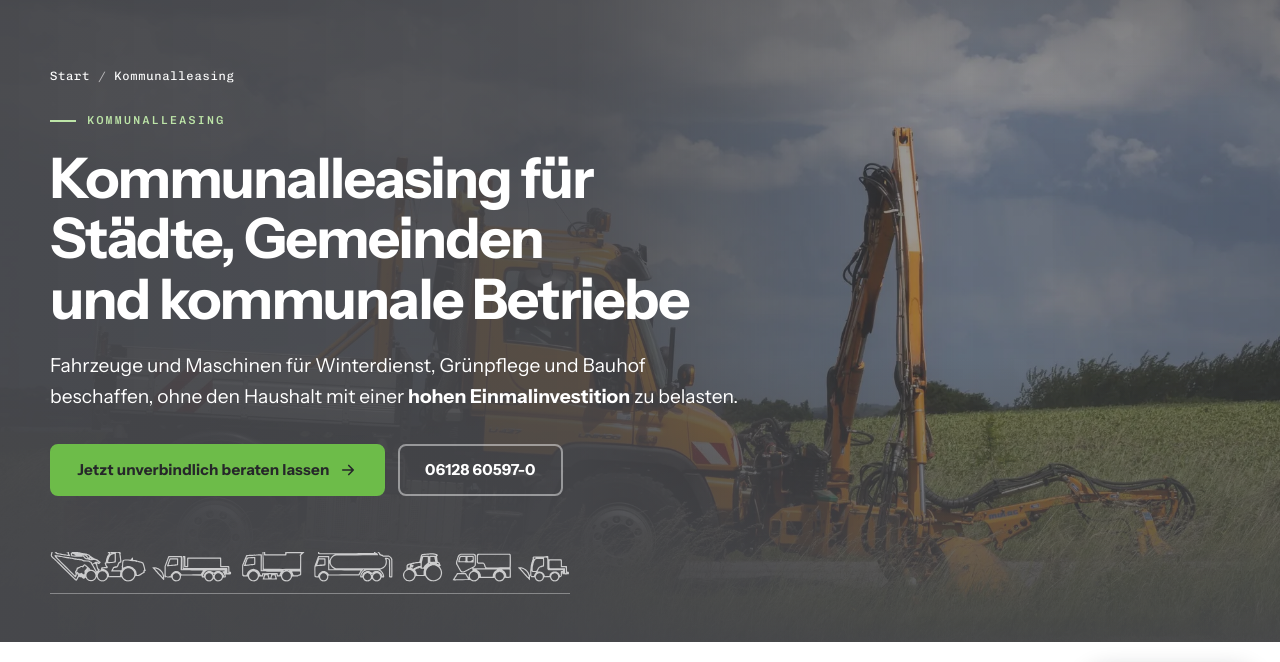
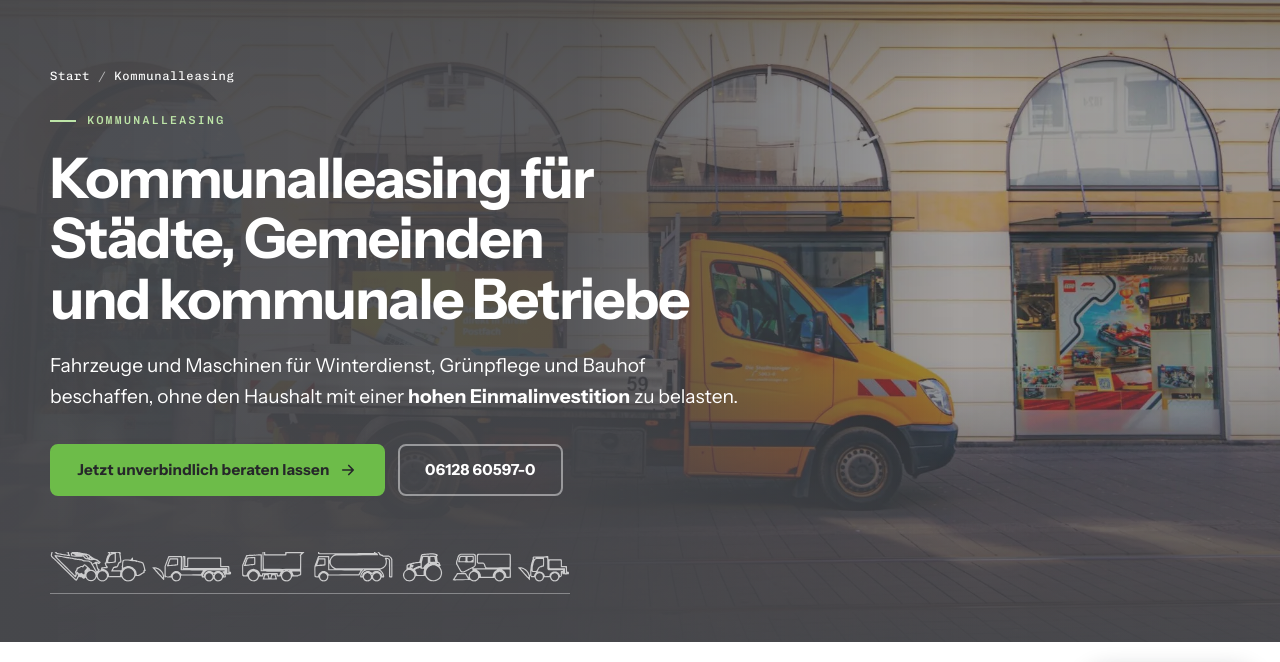
Before and after one commit to nxm-dw/lv-kommunal-leasing-vorschau, a plain HTML site: page kommunalleasing.html in a window 1280 px wide. Shown: the part 69-731 px from the top of the page. Drawn offline with Linux system fonts and the light colour scheme.

Commit message:
Kommunalleasing: eigenes Hero-Bild (Pritschenwagen Stadtbetrieb), Unimog nicht mehr doppelt
Co-Authored-By: Claude Opus 5.5 <noreply@anthropic.com>

```diff
--- a/kommunalleasing.html
+++ b/kommunalleasing.html
@@ -32,7 +32,7 @@
 </header>
 <main id="inhalt">
 <section class="hero">
-  <div class="hero-bild"><picture><source srcset="assets/img/unimog-maehausleger.webp" type="image/webp"><img src="assets/img/unimog-maehausleger.jpg" alt="Geräteträger mit Mähausleger bei der Pflege des Straßenbegleitgrüns" width="2000" height="1334" fetchpriority="high"></picture></div>
+  <div class="hero-bild"><picture><source srcset="assets/img/pritsche-stadtbetrieb.webp" type="image/webp"><img src="assets/img/pritsche-stadtbetrieb.jpg" alt="Orangefarbener Pritschenwagen eines Stadtbetriebs in einer Fußgängerzone" width="2000" height="1334" fetchpriority="high"></picture></div>
   <div class="wrap">
     <nav aria-label="Brotkrümel"><ol class="brotkrumen"><li><a href="./">Start</a></li><li aria-current="page">Kommunalleasing</li></ol></nav>
     <div class="hero-text"><p class="eyebrow">Kommunalleasing</p><h1 class="d-l">Kommunalleasing für Städte, Gemeinden und kommunale&nbsp;Betriebe</h1><p class="lead">Fahrzeuge und Maschinen für Winterdienst, Grünpflege und Bauhof beschaffen, ohne den Haushalt mit einer <strong>hohen&nbsp;Einmalinvestition</strong> zu&nbsp;belasten.</p><div class="knoepfe"><a class="btn btn-gruen" href="kontakt?wer=kommune#anfrage-sek">Jetzt unverbindlich beraten&nbsp;lassen <svg viewBox="0 0 24 24" fill="none" stroke="currentColor" stroke-width="2.2" stroke-linecap="round" stroke-linejoin="round" aria-hidden="true"><path d="M5 12h14M13 6l6 6-6 6"/></svg></a><a class="btn btn-linie" href="tel:+4961286059700">06128&nbsp;60597-0</a></div></div>
```
Also changed, not shown: assets/img/pritsche-stadtbetrieb-klein.jpg (added), assets/img/pritsche-stadtbetrieb-klein.webp (added), assets/img/pritsche-stadtbetrieb.jpg (added), assets/img/pritsche-stadtbetrieb.webp (added).
